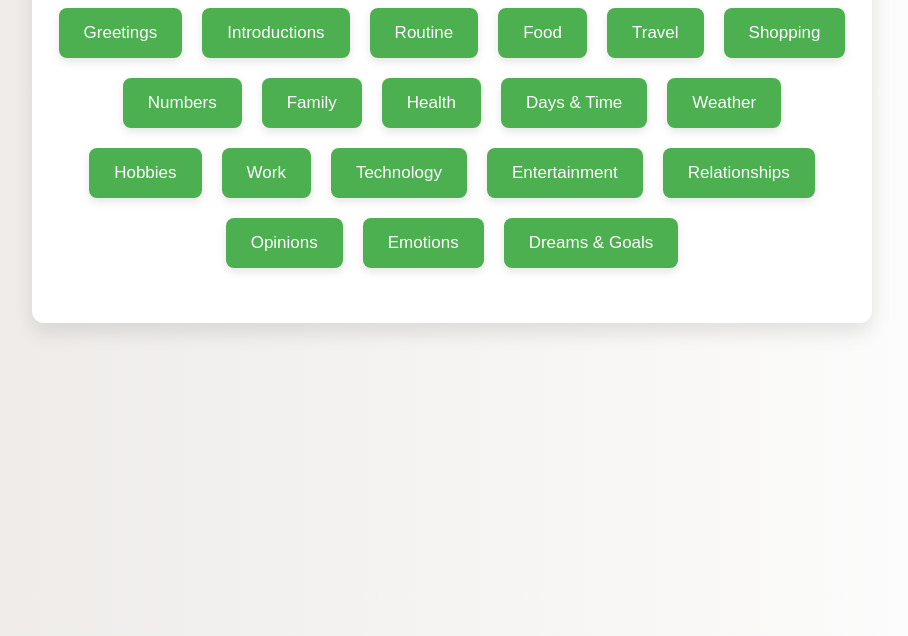
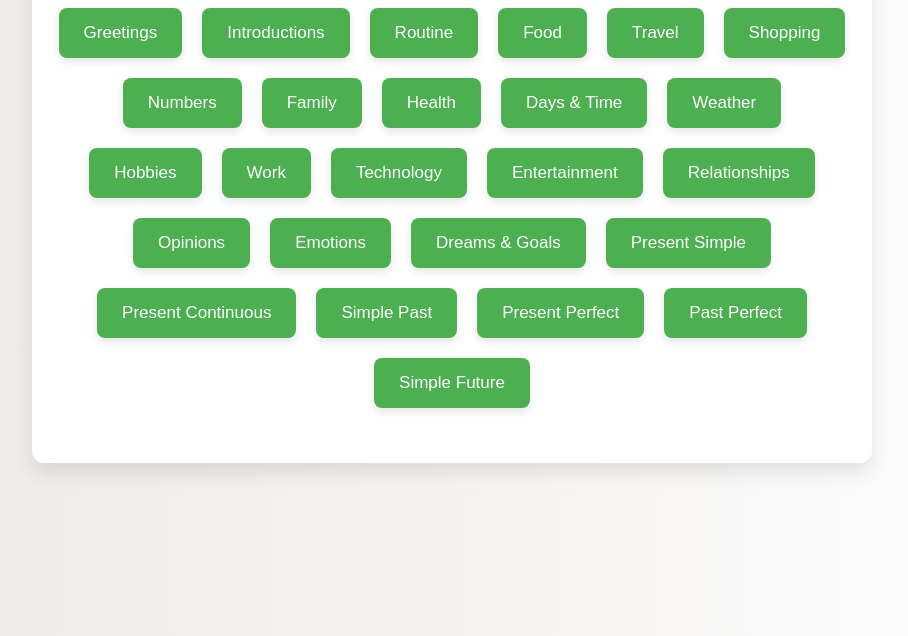
Before and after one commit to sagartamang03/eng-nepali-flashcards, a plain HTML site: page index.html in a window 1280 px wide. Shown: the part 164-800 px from the top of the page, without its empty margins (188-1096 px from the left). Drawn offline with Linux system fonts and the light colour scheme.

Commit message:
Update index.html

```diff
--- a/index.html
+++ b/index.html
@@ -22,7 +22,6 @@
       <button onclick="showTopic('family')">Family</button>
       <button onclick="showTopic('health')">Health</button>
       <button onclick="showTopic('daysAndTime')">Days & Time</button>
-
       <button onclick="showTopic('weather')">Weather</button>
       <button onclick="showTopic('hobbies')">Hobbies</button>
       <button onclick="showTopic('work')">Work</button>
@@ -33,6 +32,12 @@
       <button onclick="showTopic('emotions')">Emotions</button>
       <button onclick="showTopic('dreams')">Dreams & Goals</button>
 
+      <button class="grammar-topic" onclick="showTopic('simplePresent')">Present Simple</button>
+      <button class="grammar-topic" onclick="showTopic('presentContinuous')">Present Continuous</button>
+      <button class="grammar-topic" onclick="showTopic('simplePast')">Simple Past</button>
+      <button class="grammar-topic" onclick="showTopic('presentPerfect')">Present Perfect</button>
+      <button class="grammar-topic" onclick="showTopic('pastPerfect')">Past Perfect</button>
+      <button class="grammar-topic" onclick="showTopic('simpleFuture')">Simple Future</button>
     </div>
 
     <button id="back-to-topics" class="back-button" onclick="goBackToTopics()" style="display: none;">
```
